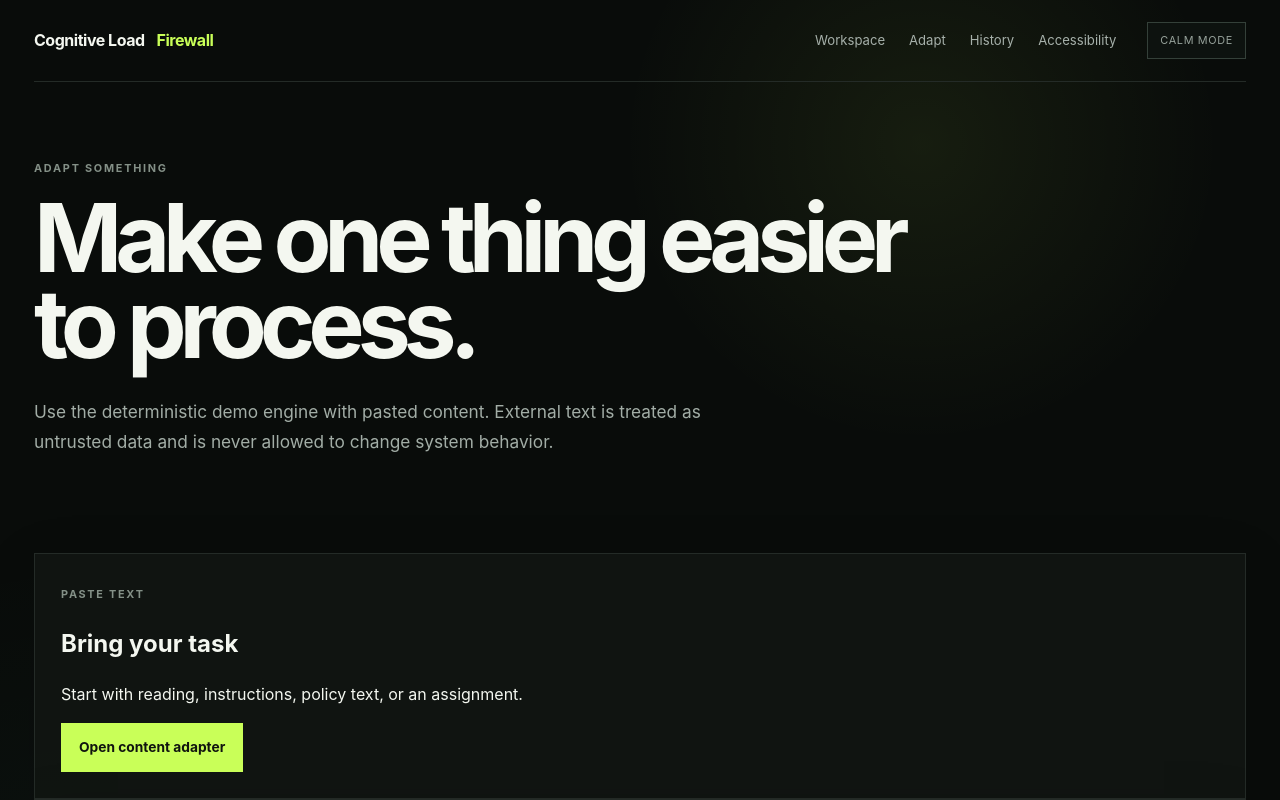
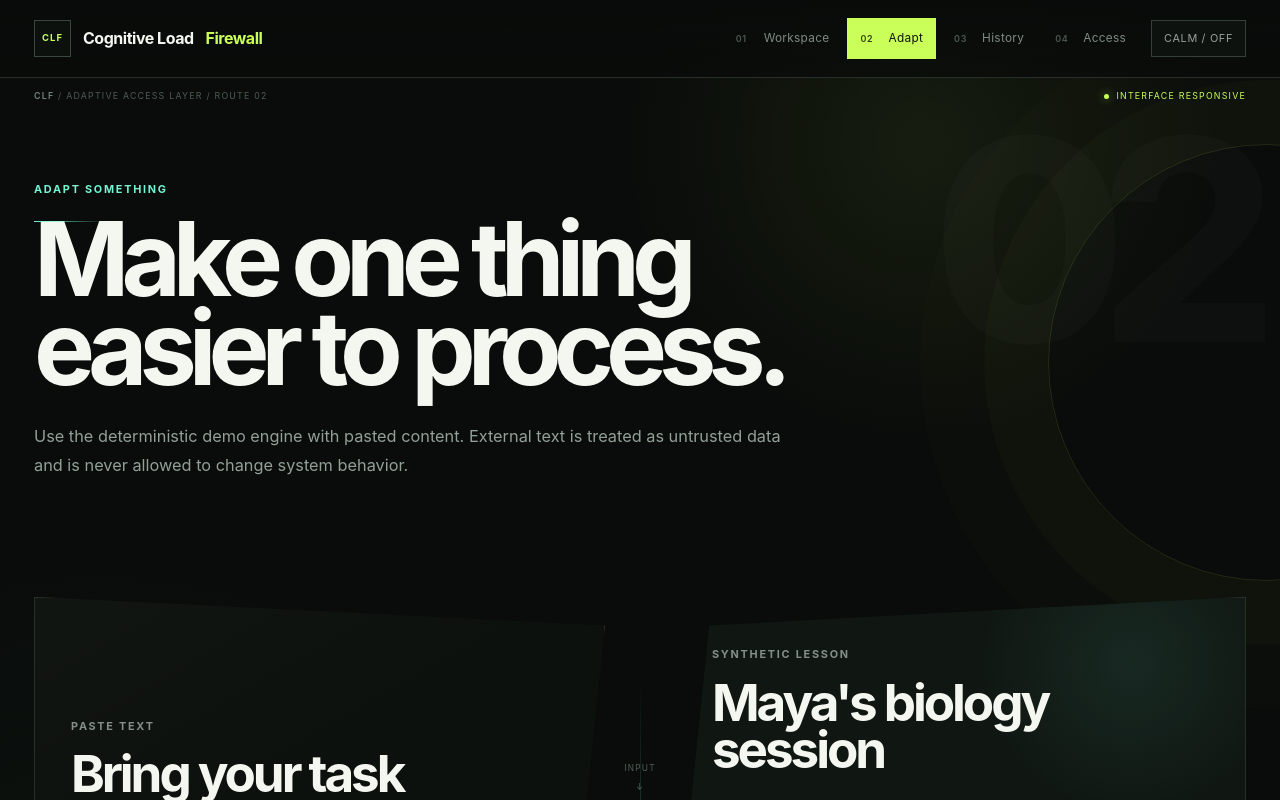
Before and after one commit to ahpa5246-lgtm/cognitive-load-firewall, a Next.js app: page /adapt in a window 1280 px wide. Shown: the top 800 px of the page. Built offline with nearby package versions, Linux system fonts and the light colour scheme.

Commit message:
feat: turn shared shell into adaptive route experience

```diff
--- a/app/ui.tsx
+++ b/app/ui.tsx
@@ -1,14 +1,110 @@
 "use client";
+
 import Link from "next/link";
+import { usePathname } from "next/navigation";
 import { useEffect, useState } from "react";
 import { defaultSettings, readSettings, writeSettings, type InterfaceSettings } from "@/lib/storage/settings-store";
 
+const navigation = [
+  { href: "/dashboard", label: "Workspace", index: "01" },
+  { href: "/adapt", label: "Adapt", index: "02" },
+  { href: "/history", label: "History", index: "03" },
+  { href: "/accessibility", label: "Access", index: "04" },
+];
+
+const routeCodes: Record<string, string> = {
+  "/dashboard": "01",
+  "/adapt": "02",
+  "/history": "03",
+  "/accessibility": "04",
+  "/onboarding": "05",
+  "/accommodations": "06",
+  "/profile": "07",
+  "/settings": "08",
+  "/responsible-ai": "AI",
+  "/science": "RX",
+  "/privacy": "00",
+  "/session": "S",
+};
+
+function applySettings(settings: InterfaceSettings) {
+  document.documentElement.dataset.calm = String(settings.calm);
+  document.documentElement.dataset.large = String(settings.largeText);
+  document.documentElement.dataset.contrast = String(settings.highContrast);
+  document.documentElement.dataset.reduced = String(settings.reducedMotion);
+}
+
 export function Shell({ children }: { children: React.ReactNode }) {
+  const pathname = usePathname();
   const [settings, setSettings] = useState<InterfaceSettings>(defaultSettings);
-  useEffect(() => { const current = readSettings(); setSettings(current); document.documentElement.dataset.calm = String(current.calm); }, []);
-  function toggleCalm() { const next = writeSettings({ ...settings, calm: !settings.calm }); setSettings(next); document.documentElement.dataset.calm = String(next.calm); }
-  const surfaceStyle = { fontSize: settings.largeText ? "1.1rem" : undefined, backgroundColor: settings.calm ? "#eef2e9" : undefined, color: settings.highContrast ? "#0b1710" : undefined };
-  return <main className="app-shell" style={surfaceStyle}><header className="topbar"><Link className="brand" href="/">Cognitive Load <span>Firewall</span></Link><nav aria-label="Main navigation"><Link href="/dashboard">Workspace</Link><Link href="/adapt">Adapt</Link><Link href="/history">History</Link><Link href="/accessibility">Accessibility</Link><button className="quiet-toggle" onClick={toggleCalm} aria-pressed={settings.calm}>{settings.calm ? "Calm on" : "Calm mode"}</button></nav></header>{children}</main>;
+
+  useEffect(() => {
+    const current = readSettings();
+    setSettings(current);
+    applySettings(current);
+  }, []);
+
+  useEffect(() => {
+    if (settings.reducedMotion || window.matchMedia("(prefers-reduced-motion: reduce)").matches) return;
+    const move = (event: PointerEvent) => {
+      document.documentElement.style.setProperty("--cursor-x", `${event.clientX}px`);
+      document.documentElement.style.setProperty("--cursor-y", `${event.clientY}px`);
+    };
+    window.addEventListener("pointermove", move, { passive: true });
+    return () => window.removeEventListener("pointermove", move);
+  }, [settings.reducedMotion]);
+
+  function toggleCalm() {
+    const next = writeSettings({ ...settings, calm: !settings.calm });
+    setSettings(next);
+    applySettings(next);
+  }
+
+  const code = routeCodes[pathname] ?? "CLF";
+
+  return (
+    <main className="app-shell experience-shell">
+      <header className="topbar">
+        <Link className="brand" href="/" aria-label="Cognitive Load Firewall home">
+          Cognitive Load <span>Firewall</span>
+        </Link>
+        <nav aria-label="Main navigation">
+          {navigation.map((item) => {
+            const active = pathname === item.href || pathname.startsWith(`${item.href}/`);
+            return (
+              <Link key={item.href} href={item.href} className={active ? "active" : ""} aria-current={active ? "page" : undefined}>
+                <b aria-hidden="true">{item.index}</b>{item.label}
+              </Link>
+            );
+          })}
+          <button className="quiet-toggle" onClick={toggleCalm} aria-pressed={settings.calm}>
+            {settings.calm ? "Calm / on" : "Calm / off"}
+          </button>
+        </nav>
+      </header>
+
+      <div className="shell-meta" aria-hidden="true">
+        <span><strong>CLF</strong> / adaptive access layer / route {code}</span>
+        <span className="live">interface responsive</span>
+      </div>
+
+      <div key={pathname} className="route-stage" data-route={pathname} data-code={code}>
+        {children}
+      </div>
+    </main>
+  );
 }
-export function PageIntro({ eyebrow, title, children }: { eyebrow: string; title: string; children: React.ReactNode }) { return <section className="narrow"><div className="eyebrow">{eyebrow}</div><h1>{title}</h1><p className="lede">{children}</p></section>; }
-export function ActionLink({ href, children, secondary = false }: { href: string; children: React.ReactNode; secondary?: boolean }) { return <Link className={secondary ? "secondary" : "primary"} href={href}>{children}</Link>; }
+
+export function PageIntro({ eyebrow, title, children }: { eyebrow: string; title: string; children: React.ReactNode }) {
+  return (
+    <section className="narrow experience-intro">
+      <div className="eyebrow">{eyebrow}</div>
+      <h1>{title}</h1>
+      <p className="lede">{children}</p>
+    </section>
+  );
+}
+
+export function ActionLink({ href, children, secondary = false }: { href: string; children: React.ReactNode; secondary?: boolean }) {
+  return <Link className={secondary ? "secondary" : "primary"} href={href}>{children}</Link>;
+}
```
